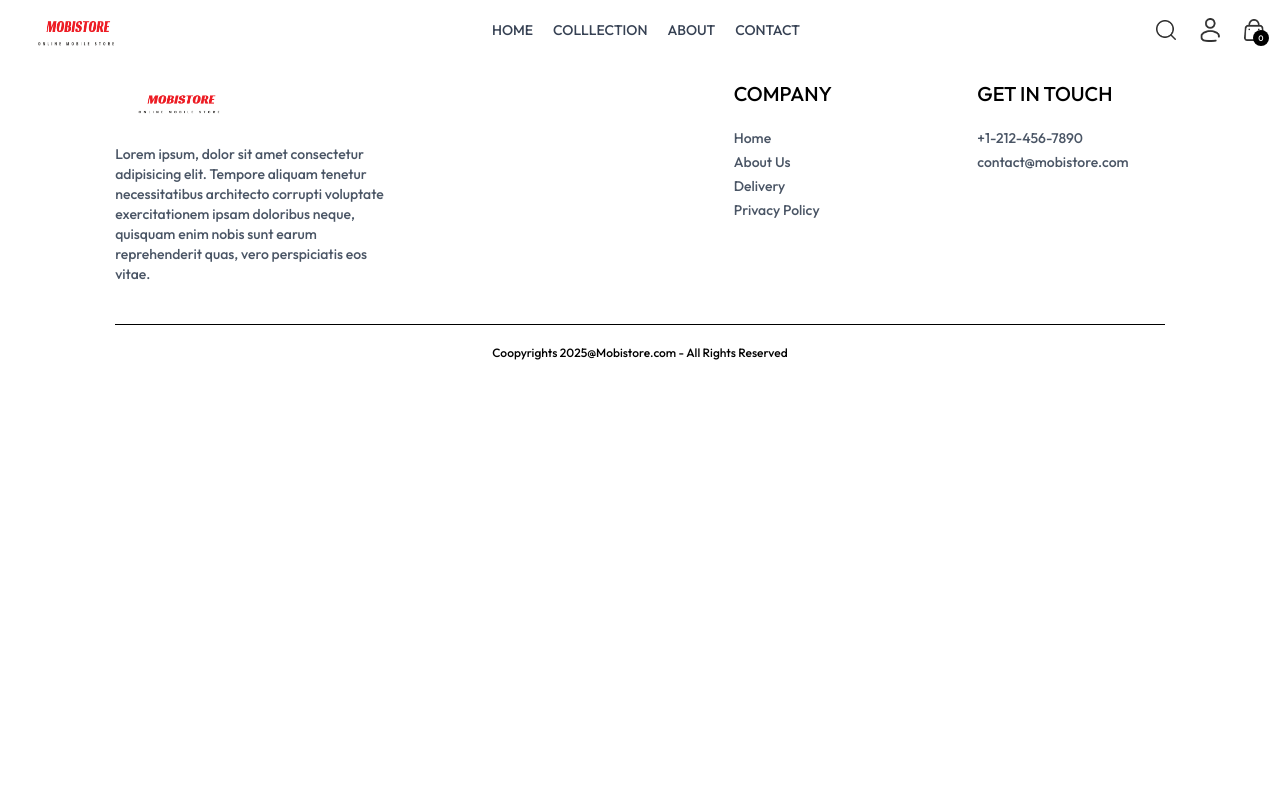
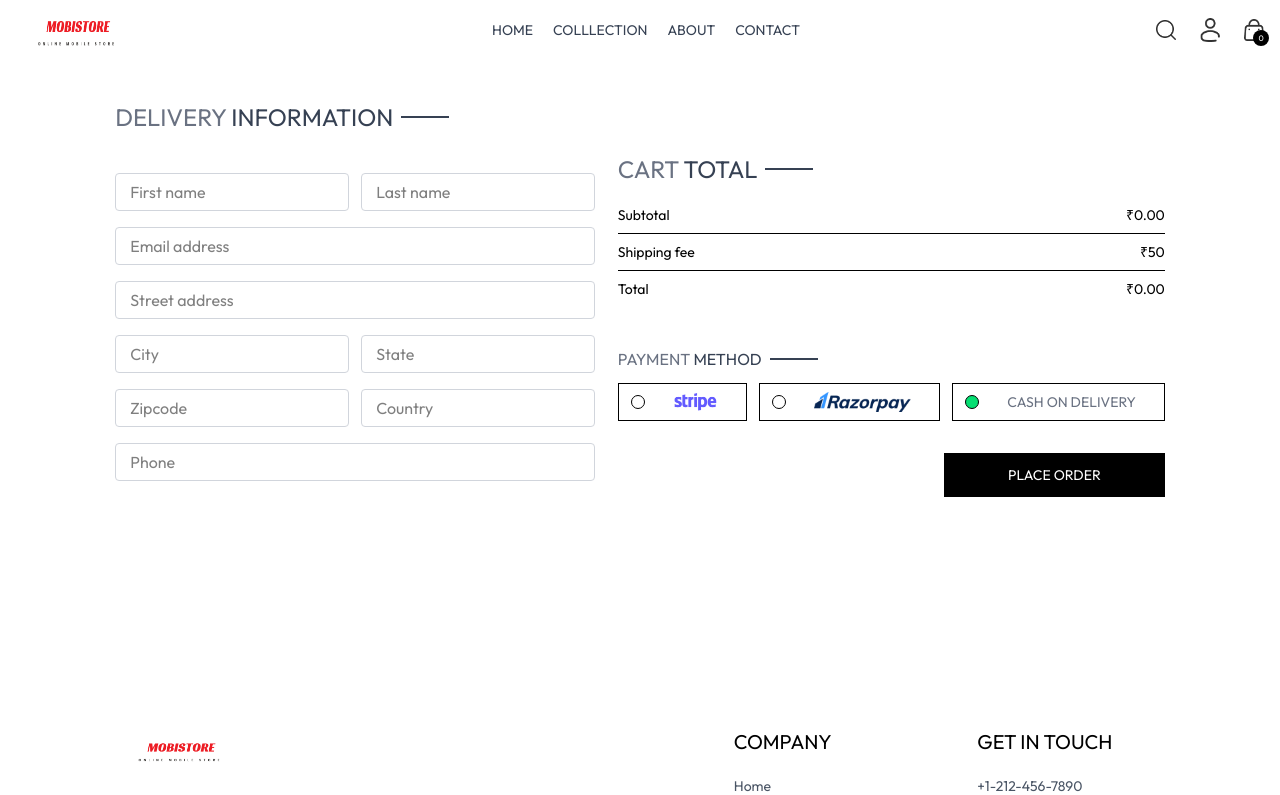
Before and after one commit to karthikeyan80/Online-Mobile-Store, a React (Vite) app in the folder frontend/: page /place-order in a window 1280 px wide. Shown: the top 795 px of the page. Built offline with nearby package versions, Linux system fonts and the light colour scheme; a web font is replaced by a local one.

Commit message:
created the order page

```diff
--- a/frontend/src/components/CartTotal.jsx
+++ b/frontend/src/components/CartTotal.jsx
@@ -1,8 +1,40 @@
-import React from 'react'
+import React, { useContext } from 'react'
+import { ShopContext } from '../context/ShopContext'
+import Title from './Title';
 
 const CartTotal = () => {
+
+
+    const {currency , delivery_fee , getCartAmount} = useContext(ShopContext);
+
+
   return (
-    <div>CartTotal</div>
+    <div className='w-full'>
+        <div className='text-2xl'>
+            <Title text1={'CART'} text2={'TOTAL'} />
+        </div>
+
+        <div className='flex flex-col gap-2 mt-2 text-sm'>
+            <div className='flex justify-between '>
+                <p>Subtotal</p>
+                <p>{currency}{getCartAmount()}.00</p>
+            </div>
+            <hr />
+
+            <div className='flex justify-between'>
+                <p>Shipping fee</p>
+                <p>{currency}{delivery_fee}</p>
+            </div>
+            <hr />
+
+            <div className='flex justify-between'>
+            <b>Total</b>
+            <b>{currency}{getCartAmount() === 0 ? 0 : getCartAmount()+delivery_fee}.00</b>
+            </div>
+
+        </div>
+
+    </div>
   )
 }
 
--- a/frontend/src/components/ProductItem.jsx
+++ b/frontend/src/components/ProductItem.jsx
@@ -10,7 +10,7 @@
     <Link to={`/product/${id}`} className='text-gray-700 cursor-pointer '>
        <div className="w-full h-48 flex justify-center items-center">
     <img
-      src={image}
+      src={image[0]}
       alt={name}
       className="max-h-full object-contain"
     />
--- a/frontend/src/context/ShopContext.jsx
+++ b/frontend/src/context/ShopContext.jsx
@@ -1,6 +1,7 @@
 import { createContext, useEffect, useState } from "react";
 import { products } from "../assets/assets";
-import { toast } from "react-toastify";
+import { useNavigate } from 'react-router-dom';
+
 
 export const ShopContext = createContext();
 
@@ -10,6 +11,7 @@
   const [search, setSearch] = useState("");
   const [showSearch, setShowSearch] = useState(false);
   const [cartItems, setCartItems] = useState({});
+  const navigate = useNavigate();
 
   const addToCart = (itemId, RAM) => {
     if (!RAM) {
@@ -55,6 +57,25 @@
 
   }
 
+  const getCartAmount =() => {
+    let totalAmount=0;
+    for(const items in cartItems){
+      let itemInfo = products.find((product)=>product._id === items);
+      for (const item in cartItems[items]){
+        try{
+           if(cartItems[items][item] > 0){
+            totalAmount+=itemInfo.price*cartItems[items][item];
+           }
+        }catch(error){
+
+        }
+      }
+    }
+    return totalAmount;
+
+  }
+
+
   const value = {
     products,
     currency,
@@ -66,7 +87,9 @@
     cartItems,
     addToCart,
     getCartCount,
-    updateQuantity
+    updateQuantity,
+    getCartAmount,
+    navigate
   };
 
   return (
--- a/frontend/src/index.css
+++ b/frontend/src/index.css
@@ -7,13 +7,13 @@
 
 .prata-regular {
   font-family: "Prata", serif;
-  font-weight: 500;
+  font-weight: 400;
   font-style: normal;
 }
 
 *{
   font-family: "Outfit", sans-serif;
-  font-weight: 500;
+  font-weight: 400;
 }
 
 @media (max-width: 640px){
--- a/frontend/src/pages/Cart.jsx
+++ b/frontend/src/pages/Cart.jsx
@@ -2,9 +2,10 @@
 import { ShopContext } from "../context/ShopContext";
 import Title from "../components/Title";
 import assets from "../assets/assets";
+import CartTotal from "../components/CartTotal";
 
 const Cart = () => {
-  const { products, currency, cartItems , updateQuantity } = useContext(ShopContext);
+  const { products, currency, cartItems , updateQuantity , navigate } = useContext(ShopContext);
   const [cartData, setCartData] = useState([]);
 
   useEffect(() => {
@@ -59,6 +60,18 @@
 
     </div>
 
+    <div className="flex justify-end my-20">
+      <div className="w-full sm:w-[450px]">
+        <CartTotal />
+
+        <div className="w-full text-end">
+          <button onClick={()=>navigate('place-order')} className="bg-black text-white text-sm my-8 px-8 py-3">PROCEED TO CHECKOUT</button>
+
+        </div>
+      </div>
+
+    </div>
+
   </div>;
 };
 
--- a/frontend/src/pages/Orders.jsx
+++ b/frontend/src/pages/Orders.jsx
@@ -1,9 +1,54 @@
-import React from 'react'
+import React, { useContext } from 'react'
+import { ShopContext } from '../context/ShopContext'
+import Title from '../components/Title';
 
 const Orders = () => {
+
+  const {products , currency} = useContext(ShopContext);
+
+
   return (
-    <div>Orders</div>
+    <div className='border-t pt-16 my-8 '>
+
+      <div className='text-2xl'>
+        <Title text1={'MY'} text2={'ORDERS'}/>
+      </div>
+
+      <div>
+        {
+          products.slice(1,4).map((item , index)=>(
+            <div key={index} className='py-3 my-2  border-t border-b-gray-500 text-gray-600 flex flex-col md:flex-row md:items-center md:justify-between gap-4'>
+              <div className='flex items-start gap-6 text-sm'>
+                <img src={item.image[0]} alt="item_image" className='w-16 sm:w-20' />
+                <div >
+                  <p className='sm:text-base font-medium'>{item.name}</p>
+                  <div className='flex items-center gap-3 text-base text-gray-700 '>
+                    <p className='text-lg '>{currency}{item.price}</p>
+                    <p>QUANITY : 1</p>
+                    <p>RAM : 4GB </p>
+
+                  </div>
+                  <p className='mt-2'>Date : <span className='text-gray-400'>25 , july 2024</span></p>
+                </div>
+              </div>
+
+              <div className='md:w-1/2 flex justify-between '>
+              <div className='flex items-center gap-2'>
+                <p className='min-w-2 h-2 rounded-full bg-green-500'></p>
+                <p className='text-sm md:text-base'>Ready to ship</p>
+
+              </div>
+              <button className='border px-4 py-2 text-sm font-medium rounded-sm'> Track Order </button>
+              </div>
+              </div>
+
+          ))
+        }
+
+      </div>
+    </div>
   )
 }
 
+
 export default Orders
--- a/frontend/src/pages/PLaceOrder.jsx
+++ b/frontend/src/pages/PLaceOrder.jsx
@@ -1,9 +1,136 @@
-import React from 'react'
+import React, { useContext, useState } from "react";
+import Title from "../components/Title";
+import CartTotal from "../components/CartTotal";
+import assets from "../assets/assets";
+import { ShopContext } from "../context/ShopContext";
 
 const PLaceOrder = () => {
+  const [method, setMethod] = useState("cod");
+  const {navigate} = useContext(ShopContext);
+
   return (
-    <div>PLaceOrder</div>
-  )
-}
+    <div className="flex flex-col sm:flex-row justify-between gap-4 pt-8 mt-8 sm:pt-14 min-h-[80vh] border-t">
+      {/*----------- left side ------------*/}
+      <div className="flex flex-col gap-4 w-full max-w-[480px]">
+        <div className="text-xl sm:text-2xl my-3">
+          <Title text1={"DELIVERY"} text2={"INFORMATION"} />
+        </div>
+        <div className="flex gap-3 ">
+          <input
+            type="text"
+            placeholder="First name"
+            className="border border-gray-300 rounded py-1.5 px-3.5 w-full"
+          />
+          <input
+            type="text"
+            placeholder="Last name"
+            className="border border-gray-300 rounded py-1.5 px-3.5 w-full"
+          />
+        </div>
+        <input
+          type="email"
+          placeholder="Email address"
+          className="border border-gray-300 rounded py-1.5 px-3.5 w-full"
+        />
+        <input
+          type="text"
+          placeholder="Street address"
+          className="border border-gray-300 rounded py-1.5 px-3.5 w-full"
+        />
+        <div className="flex gap-3 ">
+          <input
+            type="text"
+            placeholder="City"
+            className="border border-gray-300 rounded py-1.5 px-3.5 w-full"
+          />
+          <input
+            type="text"
+            placeholder="State"
+            className="border border-gray-300 rounded py-1.5 px-3.5 w-full"
+          />
+        </div>
+        <div className="flex gap-3 ">
+          <input
+            type="number"
+            placeholder="Zipcode"
+            className="border border-gray-300 rounded py-1.5 px-3.5 w-full"
+          />
+          <input
+            type="text"
+            placeholder="Country"
+            className="border border-gray-300 rounded py-1.5 px-3.5 w-full"
+          />
+        </div>
+        <input
+          type="number"
+          placeholder="Phone"
+          className="border border-gray-300 rounded py-1.5 px-3.5 w-full"
+        />
+      </div>
 
-export default PLaceOrder
+      {/*----------- right side ------------*/}
+      <div className="mt-8">
+        <div className="mt-8 min-w-80">
+          <CartTotal />
+        </div>
+
+        <div className="mt-12 ">
+          <Title text1={"PAYMENT"} text2={"METHOD"} />
+          {/*--------------------- payment method selection ---------------------- */}
+          <div className="flex gap-3 flex-col lg:flex-row">
+            <div
+              onClick={() => setMethod("stripe")}
+              className="flex items-center gap-3 border p-2 px-3 cursor-pointer"
+            >
+              <p
+                className={`min-w-3.5 h-3.5 border borgra rounded-full ${
+                  method === "stripe" ? "bg-green-400" : ""
+                }`}
+              ></p>
+              <img
+                src={assets.stripe_logo}
+                alt="stripe_logo"
+                className="h-5 mx-4 "
+              />
+            </div>
+            <div
+              onClick={() => setMethod("razorpay")}
+              className="flex items-center gap-3 border p-2 px-3 cursor-pointer"
+            >
+              <p
+                className={`min-w-3.5 h-3.5 border borgra rounded-full ${
+                  method === "razorpay" ? "bg-green-400" : ""
+                }`}
+              ></p>
+              <img
+                src={assets.razorpay_logo}
+                alt="stripe_logo"
+                className="h-5 mx-4 "
+              />
+            </div>
+            <div
+              onClick={() => setMethod("cod")}
+              className="flex items-center gap-3 border p-2 px-3 cursor-pointer"
+            >
+              <p
+                className={`min-w-3.5 h-3.5 border borgra rounded-full ${
+                  method === "cod" ? "bg-green-400" : ""
+                }`}
+              ></p>
+              <p className="text-gray-500 text-sm font-medium mx-4">
+                CASH ON DELIVERY
+              </p>
+            </div>
+          </div>
+
+          <div className="w-full text-end mt-8 ">
+                  <button onClick={()=> navigate('/orders')} className="bg-black text-white px-16 py-3 text-sm ">PLACE ORDER</button>
+          </div>
+
+        </div>
+      </div>
+    </div>
+  );
+};
+
+export default PLaceOrder;
```
